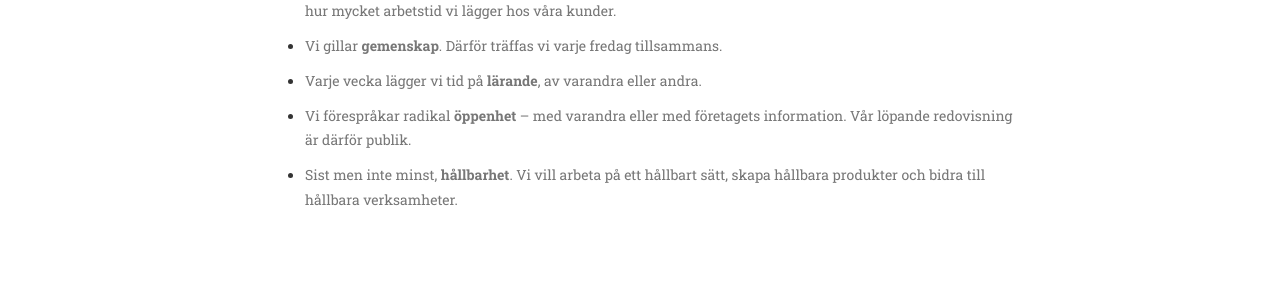
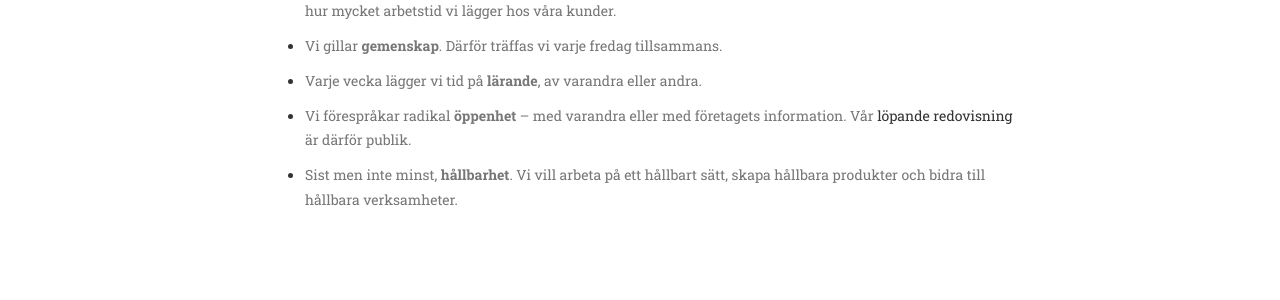
Before and after one commit to adaptiv/adaptiv_agency, a Jekyll site: the page built from index.html, in a window 1280 px wide and 900 px high, scrolled down 2889 px. Shown: the part 224-524 px from the top of the window. Built offline with Jekyll 4.4.1, drawn with Linux system fonts in a browser that asks for light colours; some web fonts are replaced.

Commit message:
Add link to accounting page from About us

```diff
--- a/_includes/about.html
+++ b/_includes/about.html
@@ -22,7 +22,7 @@
                 <li><p class="text-muted">Vi tror på att se till <strong>helheten</strong>, vare sig det handlar om att optimera resultaten från ett utvecklingsteam eller hur mycket arbetstid vi lägger hos våra kunder.</p></li>
                 <li><p class="text-muted">Vi gillar <strong>gemenskap</strong>. Därför träffas vi varje fredag tillsammans.</p></li>
                 <li><p class="text-muted">Varje vecka lägger vi tid på <strong>lärande</strong>, av varandra eller andra.</p></li>
-                <li><p class="text-muted">Vi förespråkar radikal <strong>öppenhet</strong> – med varandra eller med företagets information. Vår löpande redovisning är därför publik.</p></li>
+                <li><p class="text-muted">Vi förespråkar radikal <strong>öppenhet</strong> – med varandra eller med företagets information. Vår <a class="dark" href="/accounting">löpande redovisning</a> är därför publik.</p></li>
                 <li><p class="text-muted">Sist men inte minst, <strong>hållbarhet</strong>. Vi vill arbeta på ett hållbart sätt, skapa hållbara produkter och bidra till hållbara verksamheter.</p></li>
               </ul>
             </div>
```
